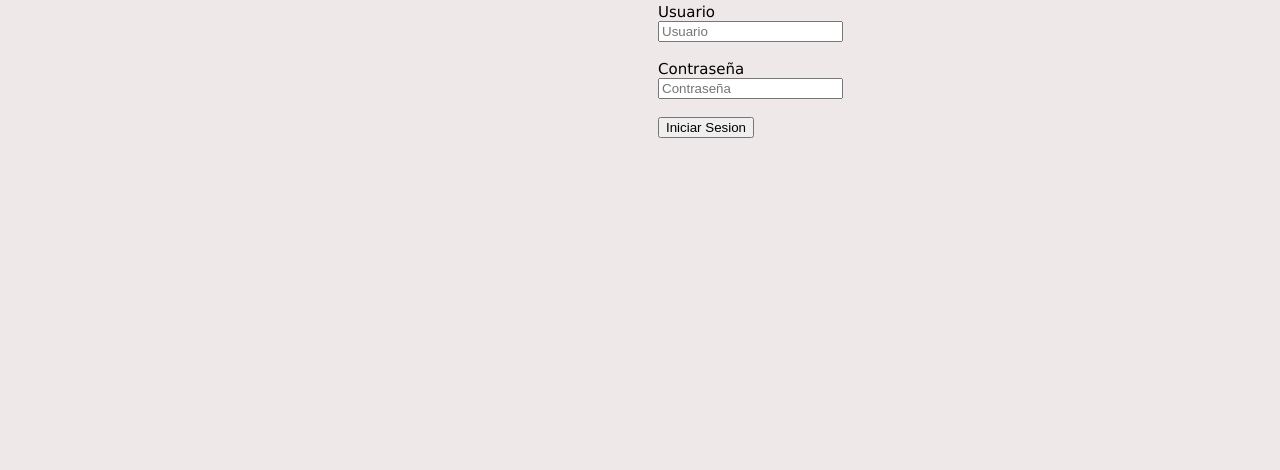
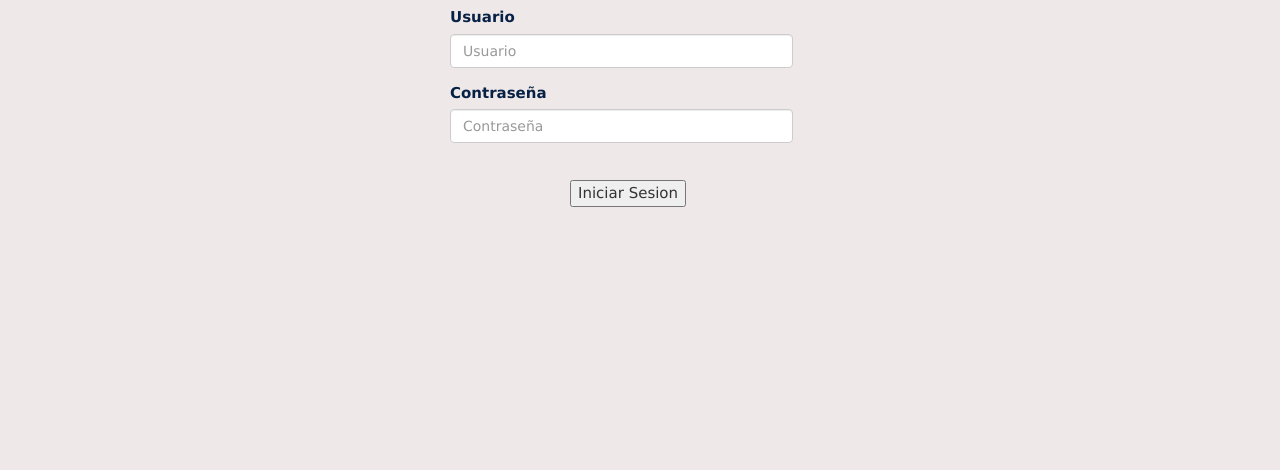
Before and after one commit to Noe9704/FrontFinalDefinitivox2, a plain HTML site: page Paginas/login.html in a window 1280 px wide. Shown: the part 330-800 px from the top of the page. Drawn offline with nearby package versions, Linux system fonts and the light colour scheme.

Commit message:
Login html nuevo

```diff
--- a/CSS/styles.css
+++ b/CSS/styles.css
@@ -171,5 +171,13 @@ iframe{
 }
 
 #login-row{
-    margin-left: 650px;
+    margin-left: 350px;
 }
+
+#iniciarbtn{
+    margin-left: 120px;
+}
+
+.text-info{
+    color: #072146;
+}
--- a/Paginas/login.html
+++ b/Paginas/login.html
@@ -4,6 +4,9 @@
     <meta charset="UTF-8">
     <meta name="viewport" content="width=device-width, initial-scale=1.0">
     <meta http-equiv="X-UA-Compatible" content="ie=edge">
+    <link rel="stylesheet" href="https://maxcdn.bootstrapcdn.com/bootstrap/3.4.0/css/bootstrap.min.css">
+    <script src="https://ajax.googleapis.com/ajax/libs/jquery/3.4.0/jquery.min.js"></script>
+    <script src="https://maxcdn.bootstrapcdn.com/bootstrap/3.4.0/js/bootstrap.min.js"></script>
     <title>Administrador</title>
     <link rel="stylesheet" href="/CSS/styles.css">
 </head>
@@ -19,7 +22,6 @@
             <li id="home"><a href="../index.html">Home</a></li>
             <li id="contacto"><a href="/Paginas/Jugadores.html">Jugadores</a></li>
             <li id="login"><a href="/Paginas/Equipo.html">Equipos</a></li>
-            <li id="registro"><a href="">Contacto</a></li>
             <li id="admin"><a href="/Paginas/login.html">Administrador</a></li>
         </ul>
     </nav>
@@ -37,14 +39,14 @@
                                 <label for="username" class="text-info">Usuario</label><br>
                                 <input type="text" name="username" id="username" class="form-control" placeholder="Usuario">
                             </div>
-                            <br>
+
                             <div class="form-group">
                                 <label for="password" class="text-info">Contraseña</label><br>
                                 <input type="text" name="password" id="password" class="form-control" placeholder="Contraseña">
                             </div>
                             <div class="form-group">
                                 <br>
-                                <button type="submit">Iniciar Sesion</button>
+                                <button type="submit" id="iniciarbtn">Iniciar Sesion</button>
                             </div>
                         </form>
                     </div>
```
